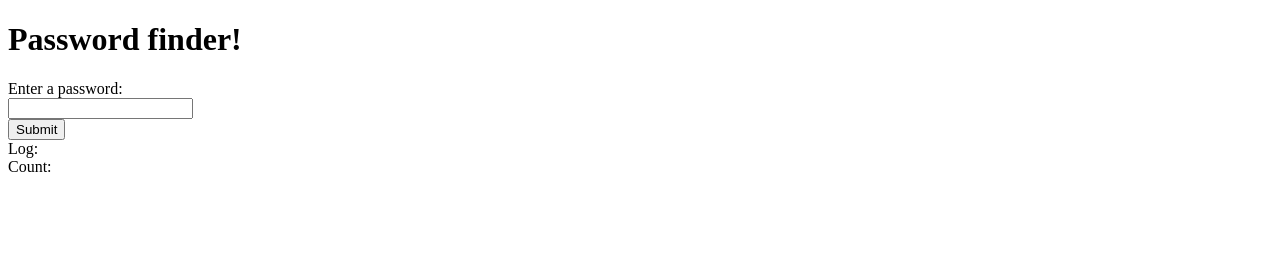
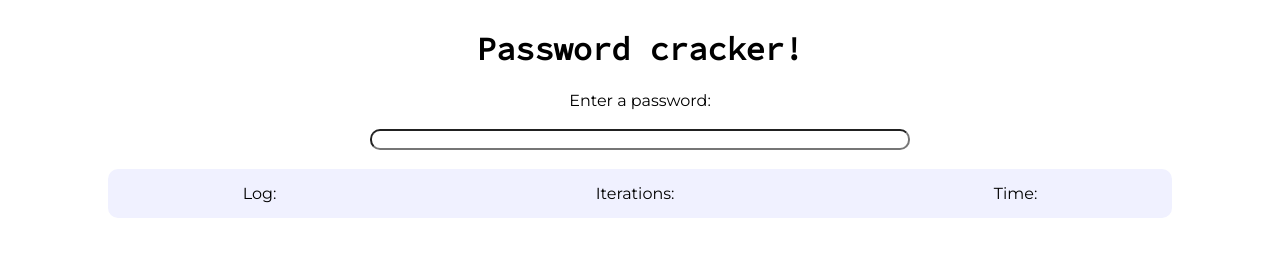
Before and after one commit to Caballojhonson/wordfinder, a plain HTML site: page index.html in a window 1280 px wide. Drawn offline with Linux system fonts and the light colour scheme.

Commit message:
Added very basic style, removed submit button

```diff
--- a/index.html
+++ b/index.html
@@ -6,20 +6,24 @@
     <meta name="viewport" content="width=device-width, initial-scale=1.0">
     <title>Password Cracker</title>
     <link rel="stylesheet" href="style.css">
+    <style>
+        @import url('https://fonts.googleapis.com/css2?family=Montserrat&family=Source+Code+Pro&display=swap');
+    </style>
 </head>
 <body>
-
-    <h1>Password finder!</h1>
-    <form id="form">
-
-        <label for="pass">Enter a password:</label><br>
-        <input type="text" id="pass" name="pass"><br>
-        <button class="button" type="button" onclick="resultOutput(), iCountOutput()">Submit</button>
-
-    </form>
+    <div class="header">
+        <h1 class="title">Password cracker!</h1>
+    </div>
+    <div class="formContainer">
+        <form id="form" onsubmit="passOutput(), iCountOutput(), timeOutput(); return false;">
+            <label for="pass">Enter a password:</label><br>
+            <input type="text" id="pass" name="pass"><br>
+        </form>
+    </div>
     <div id="resultContainer">
-        <div id="output">Log:</div>
-        <div id="icount">Count:</div>
+        <div class="outputs" id="passOutput">Log:</div>
+        <div class="outputs" id="icount">Iterations:</div>
+        <div class="outputs" id="time">Time:</div>
     </div>
     <script>
 
@@ -45,6 +49,7 @@
             let c11 = 0;
             let c12 = 0;
             let globalCount = 0;
+            let t = new Date();
 
             if (wordToFind === '' || wordToFind === undefined || wordToFind === NaN) {return 'Password please'}
 
@@ -61,7 +66,7 @@
                                                     for (c11 = 0; c11 < alphabet.length; c11++, globalCount++) {
                                                         for (c12 = 0; c12 < alphabet.length; c12++, globalCount++) {
                                                             if ((alphabet[c1] + alphabet[c2] + alphabet[c3] + alphabet[c4] + alphabet[c5] + alphabet[c6] + alphabet[c7] + alphabet[c8] + alphabet[c9] + alphabet[c10] + alphabet[c11] + alphabet[c12]) == wordToFind) {
-                                                                return [(alphabet[c1] + alphabet[c2] + alphabet[c3] + alphabet[c4] + alphabet[c5] + alphabet[c6] + alphabet[c7] + alphabet[c8] + alphabet[c9] + alphabet[c10] + alphabet[c11] + alphabet[c12]), (globalCount)];
+                                                                return [(alphabet[c1] + alphabet[c2] + alphabet[c3] + alphabet[c4] + alphabet[c5] + alphabet[c6] + alphabet[c7] + alphabet[c8] + alphabet[c9] + alphabet[c10] + alphabet[c11] + alphabet[c12]), (globalCount), (new Date() - t)];
                                                             }
                                                         }
                                                     }
@@ -79,10 +84,10 @@
 
         }
 
-        function resultOutput() {
+        function passOutput() {
 
             const createDiv = document.createElement('div');
-            const outputContainer = document.querySelector('#output');
+            const outputContainer = document.querySelector('#passOutput');
             const inputPass = document.getElementById("pass").value;
 
             createDiv.textContent = passGen(inputPass)[0];
@@ -101,6 +106,17 @@
             return iCountContainer.appendChild(createDiv);
         }
 
+        function timeOutput() {
+
+            const createDiv = document.createElement('div');
+            const timeContainer = document.querySelector('#time');
+            const inputPass = document.getElementById("pass").value;
+
+            createDiv.textContent = new Intl.NumberFormat().format(passGen(inputPass)[2]);
+
+            return timeContainer.appendChild(createDiv);
+            }
+
 
 
 
--- a/style.css
+++ b/style.css
@@ -0,0 +1,47 @@
+html, body {
+    font-family: 'Montserrat', sans-serif;
+    padding-left: 50px;
+    padding-right: 50px;
+}
+h1, h2, h3 {
+    font-family: 'Source Code Pro', monospace;
+}
+.header {
+    display: grid;
+    grid-template-columns: auto;
+}
+.title {
+    justify-self: center;
+}
+.formContainer {
+    display: grid;
+    grid-template-columns: auto;
+}
+#form {
+    display: grid;
+    grid-template-columns: auto;
+    justify-items: center;
+}
+#pass {
+    border-radius: 10px;
+    width: 100%;
+    max-width: 50%;
+}
+#pass:focus {
+    outline: none;
+}
+#resultContainer {
+    display: grid;
+    grid-template-columns: auto auto auto;
+    grid-template-rows: auto;
+    grid-gap: 50px;
+    padding-top: 15px;
+    padding-bottom: 15px;
+    background-color: rgb(240, 241, 255);
+    border-radius: 10px;
+}
+.outputs {
+    align-self: center;
+    justify-self: center;
+
+}
```
